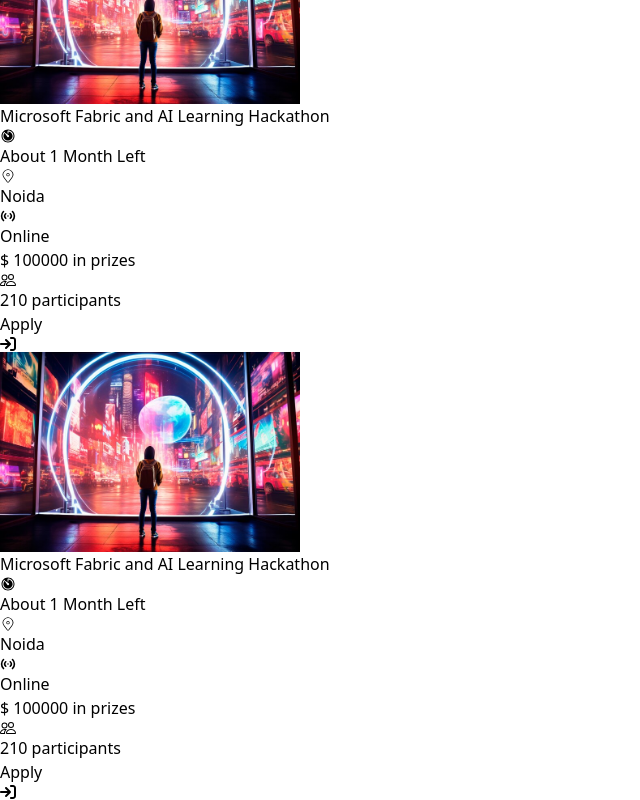
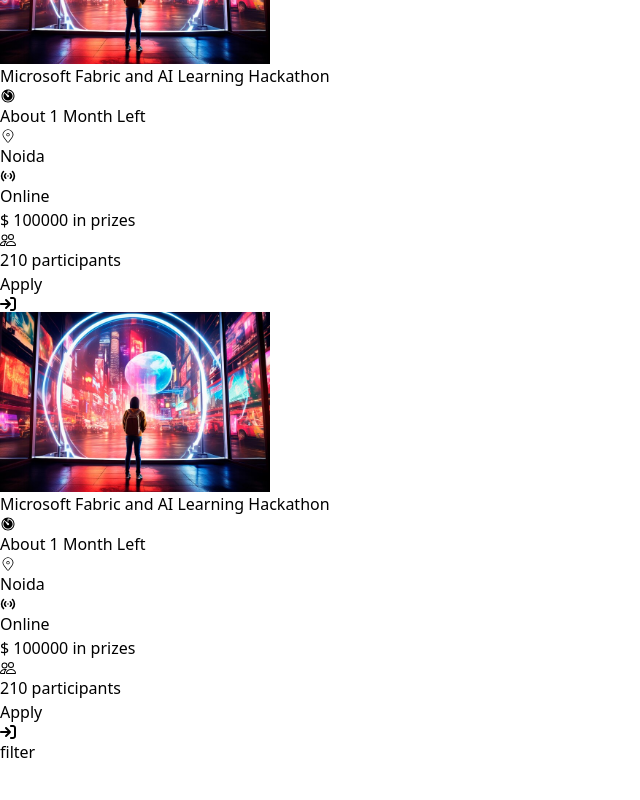
Before and after one commit to devxrithm/eventx, a Next.js app: page / in a window 1280 px wide. Shown: the part 1181-1981 px from the top of the page, without its empty margins (0-640 px from the left). After the commit the page ends 1945 px from the top, so only its background shows below. Built offline with nearby package versions, Linux system fonts and the light colour scheme.

Commit message:
dashboard stage 3

```diff
--- a/src/app/components/dashboard/_page.jsx
+++ b/src/app/components/dashboard/_page.jsx
@@ -111,10 +111,15 @@
                         <Searchbox />
                         <hr className="mt-5" />
 
-                        <div className="">
-                            <Eventsboxes />
-                            <Eventsboxes />
-                            <Eventsboxes />
+                        <div className="flex">
+                            <div className=" border-r pr-4">
+                                <Eventsboxes />
+                                <Eventsboxes />
+                                <Eventsboxes />
+                            </div>
+                            <div className="font-bold ml-44">
+                                filter
+                            </div>
                         </div>
                     </div>
                 </div>
--- a/src/app/components/utils/events-boxes/page.jsx
+++ b/src/app/components/utils/events-boxes/page.jsx
@@ -9,21 +9,21 @@
 const page = () => {
   return (
     <>
-      <div className="shadow-[0_3px_10px_rgb(0,0,0,0.2)] border h-full px-3 py-4 mt-7 rounded-md w-[75%] border-l-8 border-l-orange-500 flex gap-3">
+      <div className="shadow-[0_3px_10px_rgb(0,0,0,0.2)] border max-h-fit px-3 py-4 mt-7 rounded-md w-[100%] border-l-8 border-l-orange-500 flex  ">
         <div className="w-[50%]">
           <Image
             src="/box.jpg"
-            width={300}
-            height={300}
+            width={270}
+            height={270}
             alt="Picture of the author"
             className="rounded-lg"
           />
         </div>
-        <div className="">
+        <div className="w-[80%] flex flex-col justify-around">
           <h1 className="text-2xl font-bold text-gray-600">Microsoft Fabric and AI Learning Hackathon </h1>
 
-          <div className="flex items-end justify-around">
-            <div className="flex gap-2 mt-5 font-semibold  max-w-[75%] flex-wrap justify-evenly">
+          <div className="flex items-end justify-around gap-3">
+            <div className="flex gap-2 mt-5 font-semibold  max-w-[90%] flex-wrap ">
               <p className="border rounded-full bg-orange-600 text-white px-4 py-1 text-center text-sm flex items-center gap-2 "><IoTimer className="text-lg" />
                 About 1 Month Left</p>
 
```
